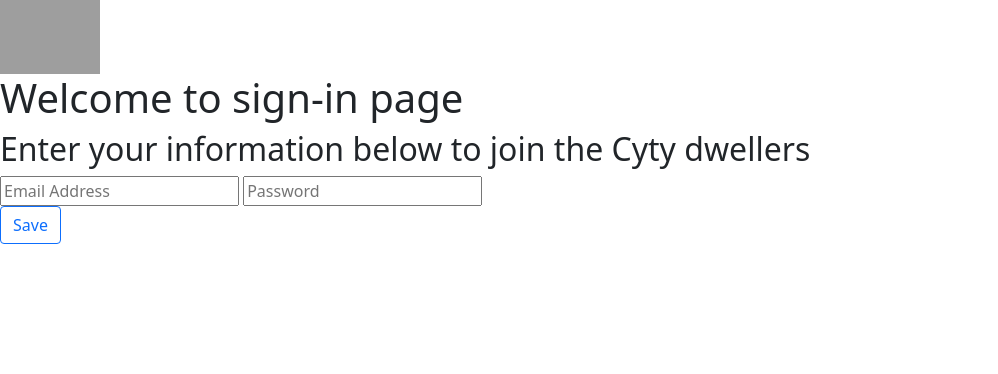
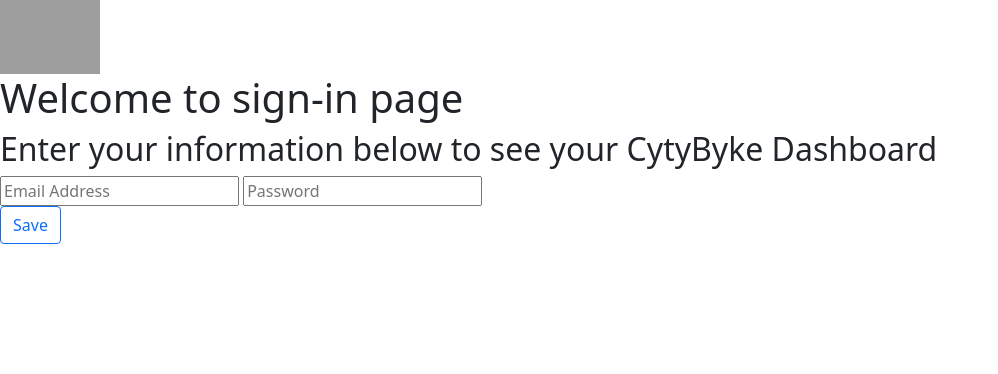
Before and after one commit to clyman23/cytybyke, a Flask app: page /sign-in in a window 1280 px wide. Shown: the part 57-431 px from the top of the page, without its empty margins (0-998 px from the left). Run offline with Flask 2, Linux system fonts and the light colour scheme; grey boxes are pictures that could not be loaded.

Commit message:
correcting copy on sign-in page

```diff
--- a/cytybyke/templates/sign-in.html
+++ b/cytybyke/templates/sign-in.html
@@ -3,7 +3,7 @@
 {% block content %}
 <h1>Welcome to sign-in page</h1>
 
-<h2>Enter your information below to join the Cyty dwellers</h2>
+<h2>Enter your information below to see your CytyByke Dashboard</h2>
 <input type="text" name="email"
                placeholder="Email Address"
                value="{{ request.form['email'] }}"></input>
```
